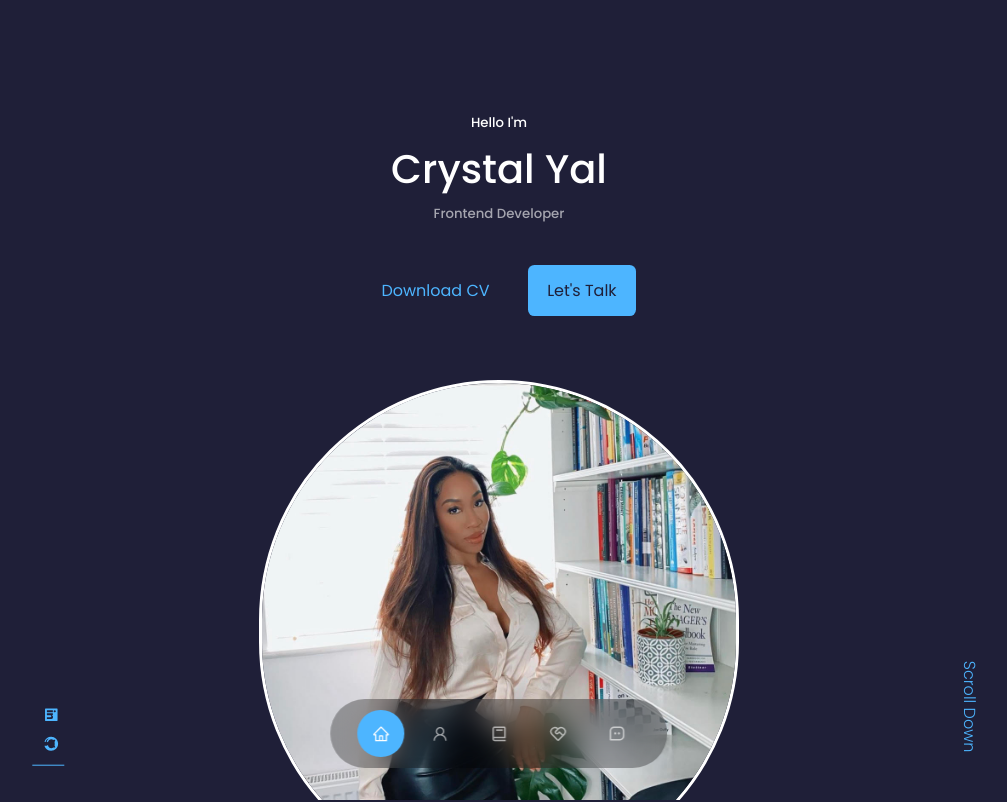
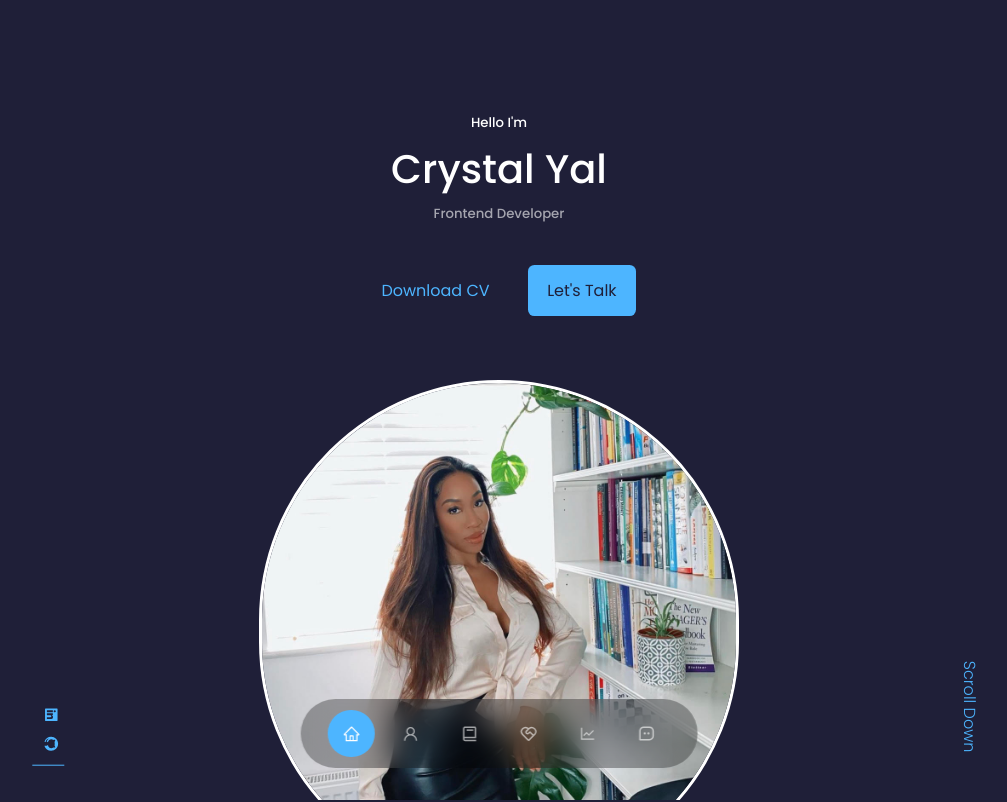
Before and after one commit to crystalz411/my-portfolio, a React (Create React App) app: page / in a window 1280 px wide. Shown: the top 802 px of the page, without its empty margins (141-1148 px from the left). Built offline with nearby package versions, Linux system fonts and the light colour scheme.

Commit message:
adding context

```diff
--- a/src/components/nav/nav.tsx
+++ b/src/components/nav/nav.tsx
@@ -4,6 +4,8 @@
 import {BiBook} from 'react-icons/bi'
 import {RiServiceLine} from 'react-icons/ri'
 import {BiMessageSquareDots} from 'react-icons/bi'
+import {AiOutlineLineChart} from 'react-icons/ai'
+
 import { useState } from 'react'
 import './nav.css'
 
@@ -30,6 +32,11 @@
             onClick={() => setActiveNav('#services')}>
                 <RiServiceLine /></a>
 
+            <a href="#portfolio"
+            className={activeNav === '#portfolio' ? 'active' : ''}
+            onClick={() => setActiveNav('#portfolio')}>
+                <AiOutlineLineChart /></a>
+
             <a href="#contact" className={activeNav === '#contact' ? 'active' : ''}
             onClick={() => setActiveNav('#contact')}>
                 <BiMessageSquareDots /></a>
```
